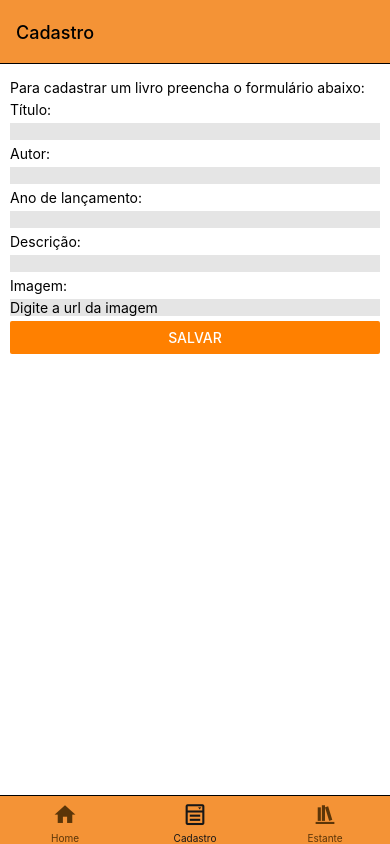
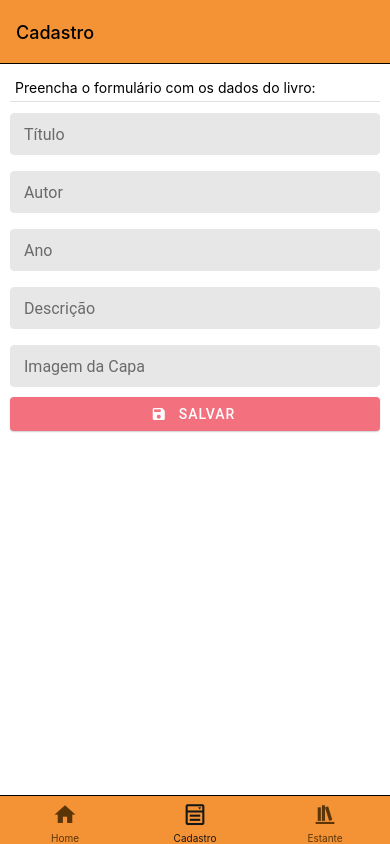
Before and after one commit to AlineKCS/Biblioteca-UC14-Senac, a React Native app: screen /Cadastro in a window 390 px wide. Built offline with nearby package versions, Linux system fonts and the light colour scheme; what react-native-sqlite-storage would draw is missing.

Commit message:
Alteração no Layout

```diff
--- a/src/Screens/Cadastro.js
+++ b/src/Screens/Cadastro.js
@@ -1,7 +1,8 @@
 import React, { Component } from "react";
-import { View, Text, TextInput, StyleSheet, Button, ScrollView } from "react-native";
+import { View, Text, StyleSheet, ScrollView } from "react-native";
 import Livro from "../Models/Livro";
 import DatabaseBiblioteca from "../Database/DatabaseBiblioteca";
+import { TextInput, Button, Divider } from 'react-native-paper';
 
 export default class Cadastro extends Component {
   constructor(props) {
@@ -27,18 +28,52 @@ export default class Cadastro extends Component {
     return (
       <ScrollView>
         <View style={style.container}>
-          <Text style={{ marginVertical: 5 }}>Para cadastrar um livro preencha o formulário abaixo:</Text>
-          <Text>Título:</Text>
-          <TextInput onChangeText={(valorDigitado) => { this.setState({ Titulo: valorDigitado }) }} style={style.input} />
-          <Text>Autor:</Text>
-          <TextInput onChangeText={(valorDigitado) => { this.setState({ Autor: valorDigitado }) }} style={style.input} />
-          <Text>Ano de lançamento:</Text>
-          <TextInput onChangeText={(valorDigitado) => { this.setState({ Ano: valorDigitado }) }} style={style.input} />
-          <Text>Descrição:</Text>
-          <TextInput onChangeText={(valorDigitado) => { this.setState({ Descricao: valorDigitado }) }} style={style.input} />
-          <Text>Imagem:</Text>
-          <TextInput onChangeText={(valorDigitado) => { this.setState({ Imagem: valorDigitado }) }} style={style.input} placeholder="Digite a url da imagem" />
-          <Button color="#FF8000" onPress={() => this.Cadastrar(this.state.Titulo, this.state.Autor, this.state.Ano, this.state.Descricao, this.state.Imagem, "Pendente")} title="Salvar" />
+        <Text style={{ margin: 5 }}>Preencha o formulário com os dados do livro:</Text>
+        <Divider/>
+          <TextInput
+            label="Título"
+            onChangeText={(valorDigitado) => { this.setState({ Titulo: valorDigitado }) }}
+            mode="outlined"
+            style={style.input}
+            activeOutlineColor="#F3717F"
+            outlineColor="#E7E7E7"
+          />
+          <TextInput
+            label="Autor"
+            onChangeText={(valorDigitado) => { this.setState({ Autor: valorDigitado }) }}
+            mode="outlined"
+            style={style.input}
+            activeOutlineColor="#F3717F"
+            outlineColor="#E7E7E7"
+          />
+          <TextInput
+            label="Ano"
+            onChangeText={(valorDigitado) => { this.setState({ Ano: valorDigitado }) }}
+            mode="outlined"
+            style={style.input}
+            activeOutlineColor="#F3717F"
+            outlineColor="#E7E7E7"
+          />
+          <TextInput
+            label="Descrição"
+            onChangeText={(valorDigitado) => { this.setState({ Descricao: valorDigitado }) }}
+            mode="outlined"
+            style={style.input}
+            activeOutlineColor="#F3717F"
+            outlineColor="#E7E7E7"
+          />
+          <TextInput
+            label="Imagem da Capa"
+            onChangeText={(valorDigitado) => { this.setState({ Imagem: valorDigitado }) }}
+            mode="outlined"
+            style={style.input}
+            activeOutlineColor="#F3717F"
+            outlineColor="#E7E7E7"
+            placeholder="Digite a url da imagem"
+          />
+          <Button style={style.button} icon="content-save" mode="contained" onPress={() => this.Cadastrar(this.state.Titulo, this.state.Autor, this.state.Ano, this.state.Descricao, this.state.Imagem, "Pendente")}>
+            Salvar
+          </Button>
         </View>
       </ScrollView>
     )
@@ -51,8 +86,14 @@ const style = StyleSheet.create({
   },
 
   input: {
-    backgroundColor: "#E5E5E5",
-    marginVertical: 5
+    backgroundColor: "#E7E7E7",
+    marginVertical: 5,
+    height: 40
+  },
+
+  button:{
+    backgroundColor: "#F3717F",
+    marginTop: 5
   }
 
 })
```
